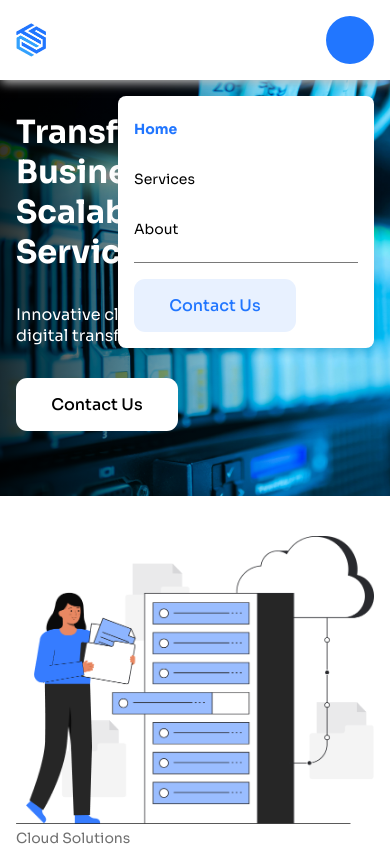
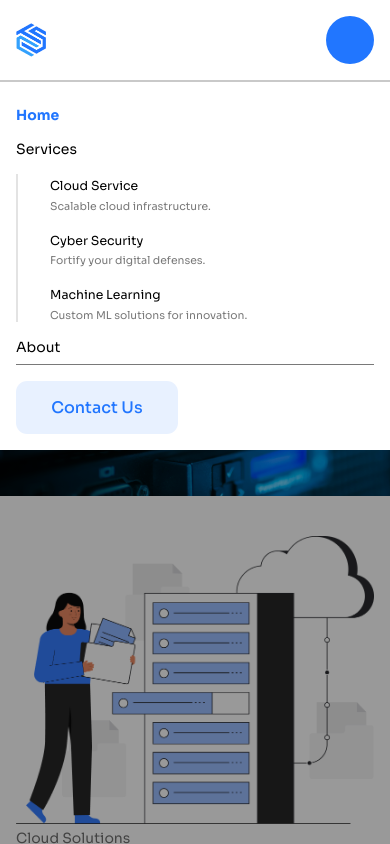
Before and after one commit to iyosayi0x/teamcsolutions, a SvelteKit app: page / in a window 390 px wide. Both pictures are taken after a click on the button 350 px from the left and 40 px from the top of the page. Shown: the top 844 px of the page. Built offline with nearby package versions, Linux system fonts and the light colour scheme; some icons are missing.

Commit message:
feat: upgrade navigation

```diff
--- a/src/routes/+page.svelte
+++ b/src/routes/+page.svelte
@@ -1,40 +1,52 @@
 <script lang="ts">
 	import { onMount, onDestroy } from 'svelte';
-	import { fade } from 'svelte/transition';
+	// import { cubicOut } from 'svelte/easing';
+	// import { fade } from 'svelte/transition';
 	import Service from './Service.svelte';
 	import imageCloud from '$lib/images/cloud.png';
 	import imageRobot from '$lib/images/robot-shield.png';
 	import fingerPrint from '$lib/images/finger-print.png';
-	import config from '$lib/config';
 
 	import techImage from '$lib/images/tech-comp.jpg';
 	import serverImage from '$lib/images/server-comp.jpg';
 	import cyberImage from '$lib/images/robot-shield.png';
 
-	let currentImageIndex = 0;
-	const images = [techImage, serverImage, cyberImage];
-
-	let currentTextIndex = 0;
-	const texts = [
-		'Cutting-Edge Cloud, Cybersecurity, and AI Solutions.',
-		'Transform Your Business with Scalable Cloud Services.',
-		'Stay Ahead of Cybersecurity Threats with AI-Driven Solutions.'
-	];
-
-	let currentDescriptionIndex = 0;
-	const descriptions = [
+	let currentDataIndex = 0;
+	const data = [
+		{
+			mainText: 'Cutting-Edge Cloud, Cybersecurity, and AI Solutions.',
+			description:
 				'Cloud, cybersecurity, and AI solutions for success and secure digital transformation.',
-		'Innovative cloud solutions for the future of digital transformation.',
-		'AI-powered solutions to safeguard and empower your business.'
+			image: techImage
+		},
+		{
+			mainText: 'Transform Your Business with Scalable Cloud Services.',
+			description: 'Innovative cloud solutions for the future of digital transformation.',
+			image: serverImage
+		},
+		{
+			mainText: 'Stay Ahead of Cybersecurity Threats with AI-Driven Solutions.',
+			description: 'AI-powered solutions to safeguard and empower your business.',
+			image: cyberImage
+		}
 	];
 
 	let interval: ReturnType<typeof setInterval> | null;
 
+	// Function to preload images
+	function preloadImages() {
+		data.forEach((item) => {
+			const img = new Image();
+			img.src = item.image;
+		});
+	}
+
 	onMount(() => {
+		// Preload all images when the component mounts
+		preloadImages();
+
 		interval = setInterval(() => {
-			currentImageIndex = (currentImageIndex + 1) % images.length;
-			currentTextIndex = (currentTextIndex + 1) % texts.length;
-			currentDescriptionIndex = (currentDescriptionIndex + 1) % descriptions.length;
+			currentDataIndex = (currentDataIndex + 1) % data.length;
 		}, 5000); // Change image and text every 5 seconds
 	});
 
@@ -51,16 +63,20 @@
 	<meta name="description" content="Team Consulting solutions" />
 </svelte:head>
 
+{#each data as bannerData, i (i)}
+	{#if i === currentDataIndex}
 		<section
 			class="home__banner-container"
-	style={`background-image: linear-gradient(to right, rgba(0, 0, 0, 0.8), rgba(173, 216, 230, 0) 70%), url(${images[currentImageIndex]})`}
+			style={`background-image: linear-gradient(to right, rgba(0, 0, 0, 0.8), rgba(173, 216, 230, 0) 70%), url(${bannerData.image})`}
 		>
 			<div class="home__banner-cta">
-		<h1 class="home__banner-cta__text" transition:fade>{texts[currentTextIndex]}</h1>
-		<p class="home__banner-cta__desc" transition:fade>{descriptions[currentDescriptionIndex]}</p>
-		<a class="white-btn" href="mailto:{config.contact.email}">Contact Us</a>
+				<h1 class="home__banner-cta__text">{bannerData.mainText}</h1>
+				<p class="home__banner-cta__desc">{bannerData.description}</p>
+				<a class="white-btn" href="/contact">Contact Us</a>
 			</div>
 		</section>
+	{/if}
+{/each}
 
 <section class="home__service-list">
 	<!-- --- services ---  -->
@@ -113,7 +129,7 @@
 		background-size: cover;
 		background-position: center;
 		background-repeat: no-repeat;
-		transition: background-image 1s ease-in-out; // Smooth transition for the background image
+		transition: background-image 1.5s ease-in-out; // Smooth transition for the background image
 	}
 
 	.home__banner-cta {
--- a/src/routes/Header.svelte
+++ b/src/routes/Header.svelte
@@ -2,7 +2,6 @@
 	import logo from '$lib/assets/logo.png';
 	import HeaderDesktopNavigation from './HeaderDesktopNavigation.svelte';
 	import HeaderMobileNavigation from './HeaderMobileNavigation.svelte';
-	import ServiceNav from './ServiceNav.svelte';
 </script>
 
 <header class="header">
--- a/src/routes/HeaderMobileNavigation.svelte
+++ b/src/routes/HeaderMobileNavigation.svelte
@@ -1,7 +1,8 @@
 <script lang="ts">
 	import { page } from '$app/stores';
 	import Icon from '@iconify/svelte';
-	import { slide, fade } from 'svelte/transition';
+	import { slide } from 'svelte/transition';
+	import serviceData from '$lib/data/services.json';
 
 	// functions
 	let navOpen = false;
@@ -11,7 +12,7 @@
 
 	// watch page change and close nav
 	page.subscribe((args) => {
-		navOpen = false;
+		// navOpen = false;
 	});
 </script>
 
@@ -31,10 +32,29 @@
 	</div>
 
 	{#if navOpen}
-		<div class="navigation" transition:fade>
+		<div class="navigation" transition:slide>
 			<ul class="navigation__list">
+				<!-- --- home default ---  -->
 				<li data-active={$page.url.pathname === '/'}><a href="/">Home</a></li>
-				<li data-active={$page.url.pathname === '/services'}><a href="/services">Services</a></li>
+
+				<li data-active={$page.url.pathname === '/services'}>
+					<a href="/services">Services</a>
+
+					<!-- --- services ---  -->
+					<div class="services">
+						{#each serviceData as service}
+							<div>
+								<a href={service.link}>
+									<div class="service__title">{service.title}</div>
+									<div class="service__description">{service.description}</div>
+								</a>
+							</div>
+						{/each}
+					</div>
+					<!-- --- end of services ---  -->
+				</li>
+
+				<!-- -- about ---  -->
 				<li data-active={$page.url.pathname === '/about'}><a href="/about">About</a></li>
 			</ul>
 
@@ -42,6 +62,8 @@
 				<a href="/contact" class="secondary-btn">Contact Us</a>
 			</div>
 		</div>
+
+		<div class="navigation__overlay" />
 	{/if}
 </div>
 
@@ -73,19 +95,24 @@
 		position: absolute;
 		background: white;
 		right: 1rem;
-		top: 120%;
+		top: 100%;
+		left: 0;
+		right: 0;
 		padding: 1rem 1rem 2rem 1rem;
-		width: 16rem;
-		border-radius: 0.5rem;
-		box-shadow: 0 4px 10px rgba(0, 0, 0, 0.1); // Added box-shadow
 		transition:
 			box-shadow 0.3s ease,
 			transform 0.3s ease; // Smooth transitions
-		z-index: 10;
+		z-index: 5;
+		border-top: 2px solid rgba($grey-color-1, 0.4);
+	}
 
-		&:hover {
-			box-shadow: 0 8px 20px rgba(0, 0, 0, 0.15); // Stronger shadow on hover
-		}
+	.navigation__overlay {
+		position: absolute;
+		top: 5rem;
+		left: 0;
+		right: 0;
+		height: 100vh;
+		background: rgba(black, 0.4);
 	}
 
 	.navigation__list {
@@ -94,7 +121,7 @@
 		margin: 0;
 
 		& > li {
-			margin-bottom: 1rem;
+			// margin-bottom: 1rem;
 			transition: transform 0.2s ease;
 		}
 
@@ -121,4 +148,26 @@
 			font-weight: bold;
 		}
 	}
+
+	.services {
+		padding: 0 0 0 2rem;
+		margin: 1rem 0 0 0;
+		border-left: 2px solid #e3e3e3;
+		& > div:not(:last-child) {
+			padding-bottom: 1rem;
+		}
+	}
+
+	.service__title {
+		font-size: calc($text-small - 0.1rem);
+		color: black;
+		line-height: 1.6rem;
+		font-weight: 400;
+	}
+
+	.service__description {
+		font-size: calc($text-small - 0.2rem);
+		color: $grey-color-1;
+		font-weight: 400;
+	}
 </style>
```
Lines whose indentation alone changed are shown as unchanged.
